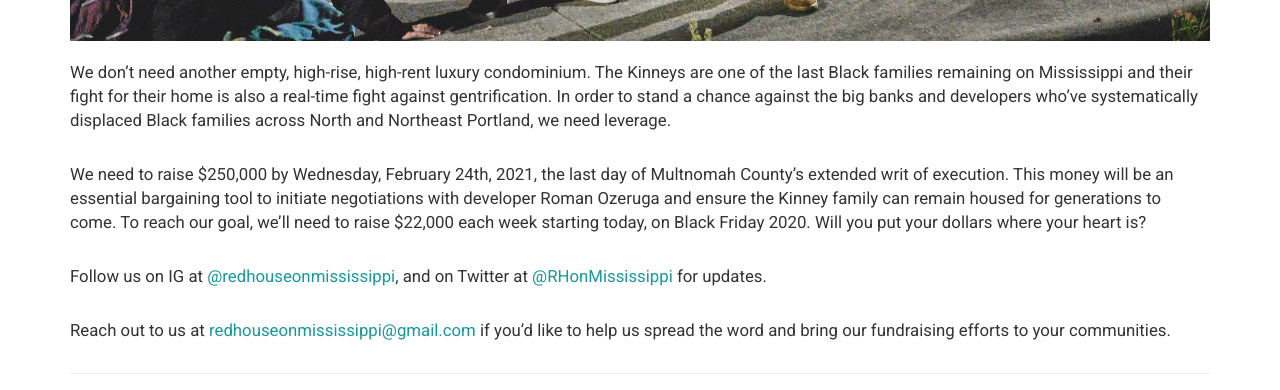
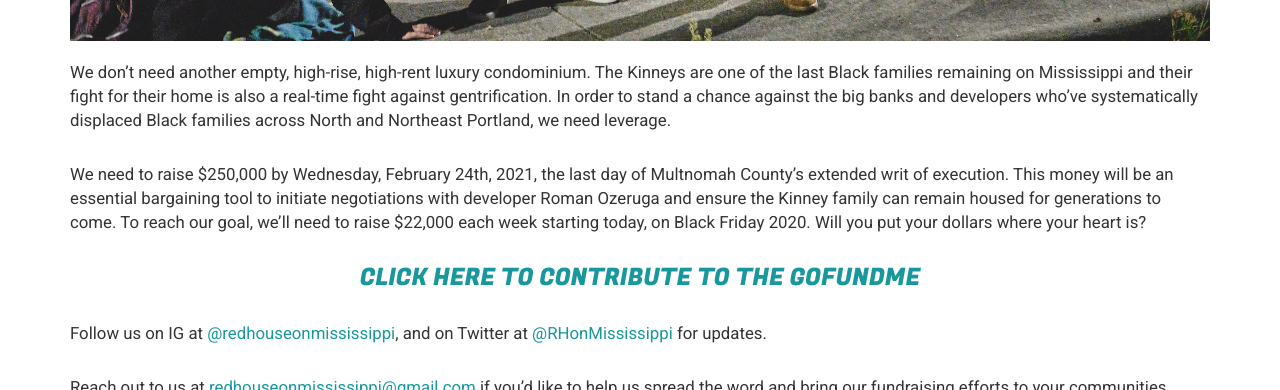
Before and after one commit to redhouseonmississippi/redhouseonmississippi.github.io, a Jekyll site: the page built from story.html, in a window 1280 px wide and 900 px high, scrolled down 4630 px, cut to the strip 0-390 px from the top of the window. Built offline with Jekyll 4.4.1, drawn with Linux system fonts in a browser that asks for light colours.

Commit message:
adds gofundme link at the bottom of the story

```diff
--- a/story.html
+++ b/story.html
@@ -64,6 +64,8 @@ title: The Story
 
   <p>We need to raise $250,000 by Wednesday, February 24th, 2021, the last day of Multnomah County’s extended writ of execution. This money will be an essential bargaining tool to initiate negotiations with developer Roman Ozeruga and ensure the Kinney family can remain housed for generations to come. To reach our goal, we’ll need to raise $22,000 each week starting today, on Black Friday 2020. Will you put your dollars where your heart is?</p>
 
+  <h3 class="text-center"><a href="https://www.gofundme.com/f/save-the-kinney-family-home" target="_blank">CLICK HERE TO CONTRIBUTE TO THE GOFUNDME</a></h3>
+
   <p>Follow us on IG at <a href="https://www.instagram.com/redhouseonmississippi/" target="_blank">@redhouseonmississippi</a>, and on Twitter at <a href="https://twitter.com/RHonMississippi" target="_blank">@RHonMississippi</a> for updates.<p>
 
   <p>Reach out to us at <a href="mailto:redhouseonmississippi@gmail.com?subject=Donations">redhouseonmississippi@gmail.com</a> if you’d like to help us spread the word and bring our fundraising efforts to your communities.</p>
```
